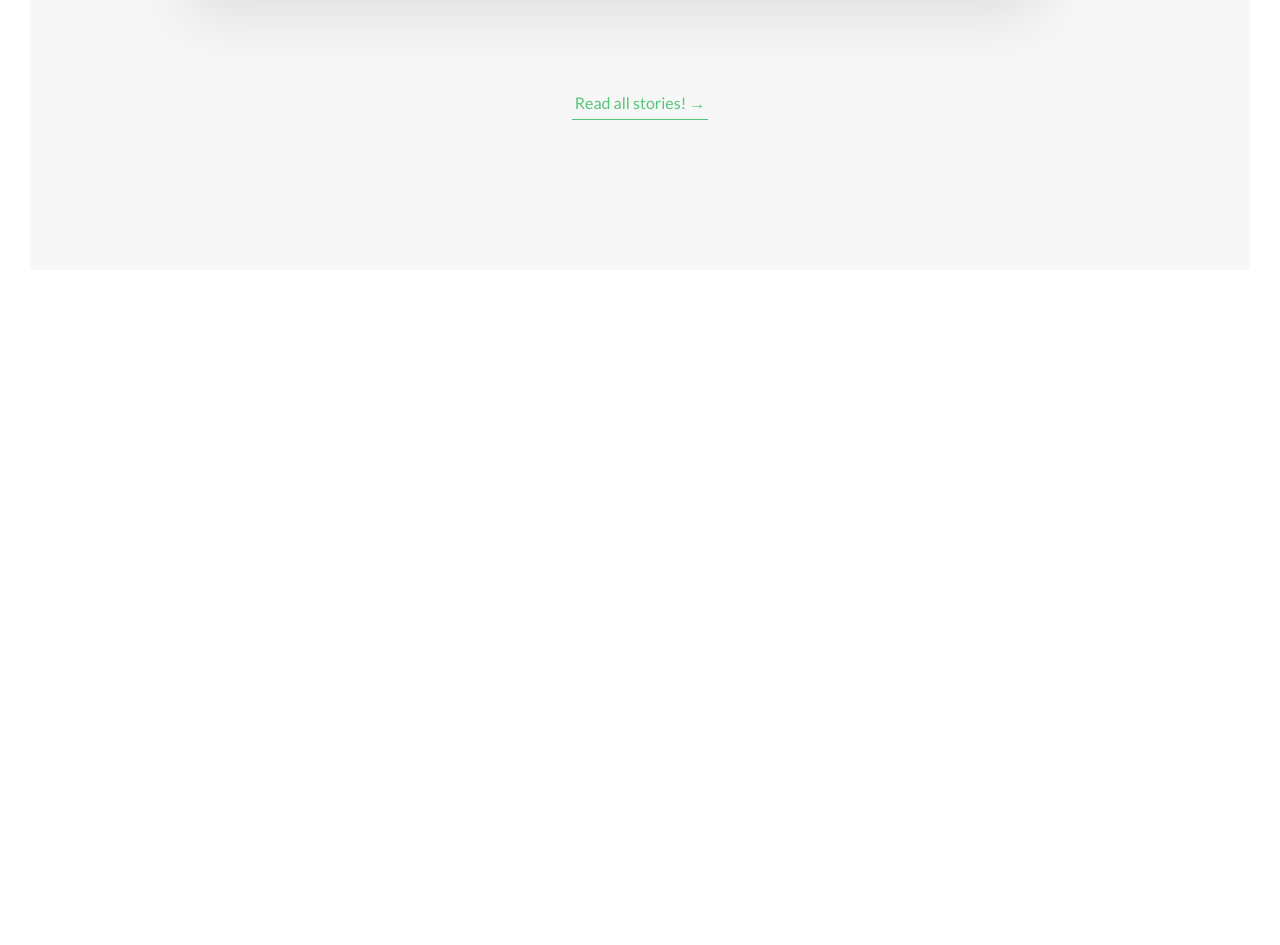
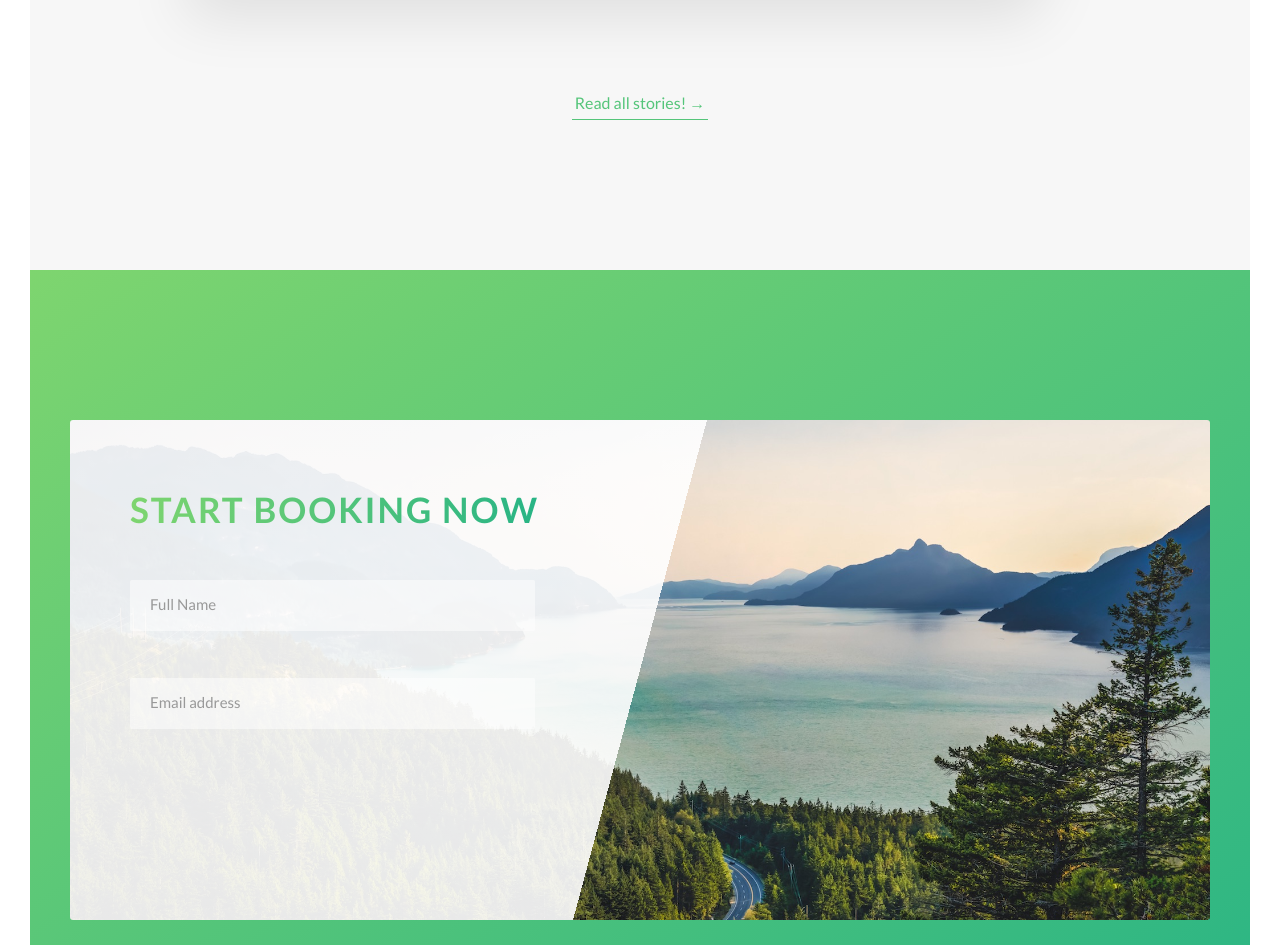
Before and after one commit to Julita1106/Natours-tours-planning-website, a website: page index.html in a window 1280 px wide. Shown: the part 4195-5140 px from the top of the page. Before the commit the page ends 4495 px from the top, so only its background shows below. Drawn offline with Linux system fonts and the light colour scheme.

Commit message:
added booking form

```diff
--- a/index.html
+++ b/index.html
@@ -296,6 +296,40 @@
 					<a href="#" class="btn-text">Read all stories! &rarr;</a>
 				</div>
 			</section>
+
+			<section class="section-book">
+				<div class="row">
+					<div class="book">
+						<div class="book__form">
+							<form action="#" class="form">
+								<div class="u-margin-bottom-medium">
+									<h2 class="heading-secondary">Start booking now</h2>
+								</div>
+								<div class="form__group">
+									<input
+										type="text"
+										class="form__input"
+										placeholder="Full Name"
+										id="name"
+										required
+									/>
+									<label for="name" class="form__label">Full name</label>
+								</div>
+								<div class="form__group">
+									<input
+										type="email"
+										class="form__input"
+										placeholder="Email address"
+										id="email"
+										required
+									/>
+									<label for="email" class="form__label">Email address</label>
+								</div>
+							</form>
+						</div>
+					</div>
+				</div>
+			</section>
 		</main>
 
 		<!----
--- a/sass/abstracts/_variables.scss
+++ b/sass/abstracts/_variables.scss
@@ -14,6 +14,7 @@ $color-grey-light-1: #f7f7f7;
 $color-grey-light-2: #eee;
 
 $color-grey-dark: #777;
+$color-grey-dark-2: #999;
 $color-white: #fff;
 $color-black: #000;
 
--- /dev/null
+++ b/sass/components/_form.scss
@@ -0,0 +1,48 @@
+.form {
+	&__group:not(:last-child) {
+		margin-bottom: 2rem;
+	}
+
+	&__input {
+		font-size: 1.5rem;
+		font-family: inherit;
+		color: inherit;
+		padding: 1.5rem 2rem;
+		border-radius: 2px;
+		background-color: rgba($color-white, 0.5);
+		border: none;
+		border-bottom: 3px solid transparent;
+		width: 90%;
+		display: block;
+		transition: all 0.3s;
+
+		&:focus {
+			outline: none;
+			box-shadow: 0 1rem 2rem rgba($color-black, 0.1);
+			border-bottom: 3px solid $color-primary;
+		}
+
+		&:focus:invalid {
+			border-bottom: 3px solid $color-secondary-dark;
+		}
+
+		&::-webkit-input-placeholder {
+			color: $color-grey-dark-2;
+		}
+	}
+
+	&__label {
+		font-size: 1.2rem;
+		font-weight: 700;
+		margin-left: 2rem;
+		margin-top: 0.7rem;
+		display: block;
+		transition: all 0.3s;
+	}
+
+	&__input:placeholder-shown + &__label {
+		opacity: 0;
+		visibility: hidden;
+		transform: transaleY(-4rem);
+	}
+}
--- a/sass/main.scss
+++ b/sass/main.scss
@@ -14,6 +14,7 @@
 @import "components/feature-box";
 @import "components/cards";
 @import "components/story";
+@import "components/form";
 
 @import "layout/header";
 @import "layout/grid";
--- a/sass/pages/_home.scss
+++ b/sass/pages/_home.scss
@@ -32,3 +32,33 @@
 	padding: 15rem 0;
 	background-color: $color-grey-light-1;
 }
+
+.section-book {
+	padding: 15rem 0;
+	background-image: linear-gradient(
+		to right bottom,
+		$color-primary-light,
+		$color-primary-dark
+	);
+}
+
+.book {
+	background-image: linear-gradient(
+			105deg,
+			rgba($color-white, 0.9),
+			0%,
+			rgba($color-white, 0.9),
+			50%,
+			transparent 50%
+		),
+		url(../img/nat-10.jpg);
+	background-size: 100%;
+	border-radius: 3px;
+	box-shadow: 0 1.5 4rem rgba($color-black, 0.2);
+	height: 50rem;
+
+	&__form {
+		width: 50%;
+		padding: 6rem;
+	}
+}
```
Also changed, not shown: css/style.css.
